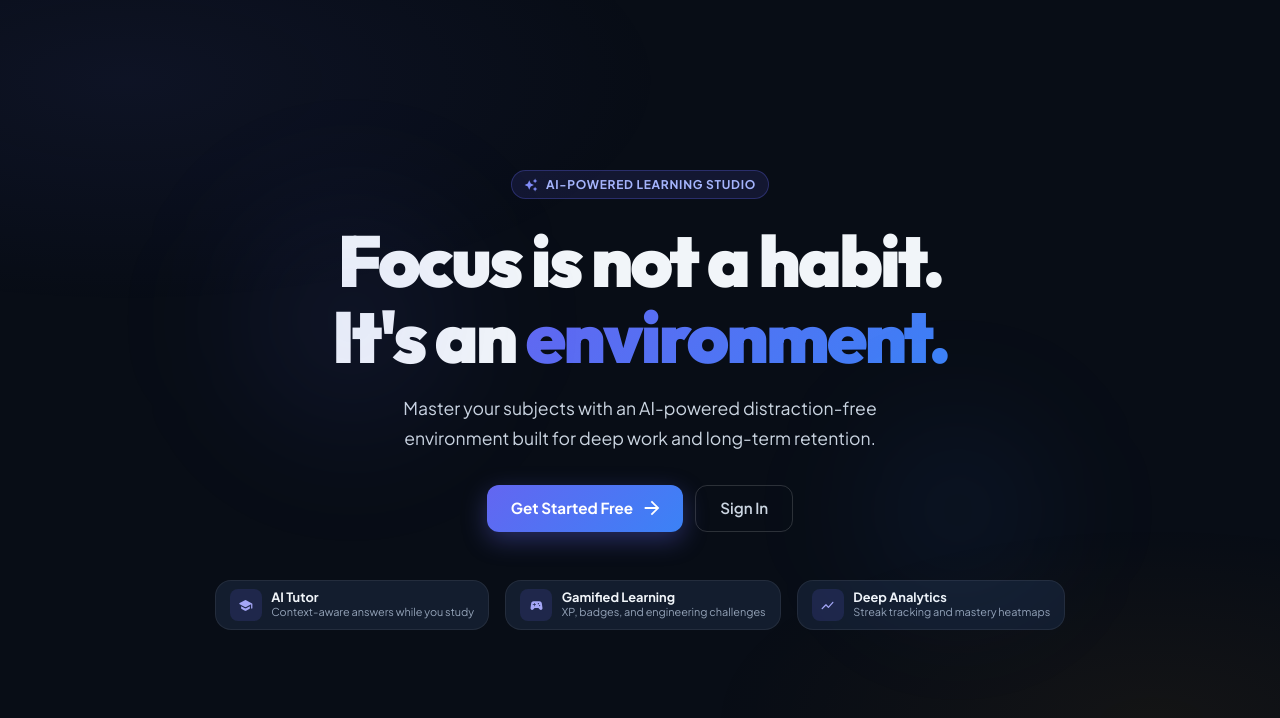
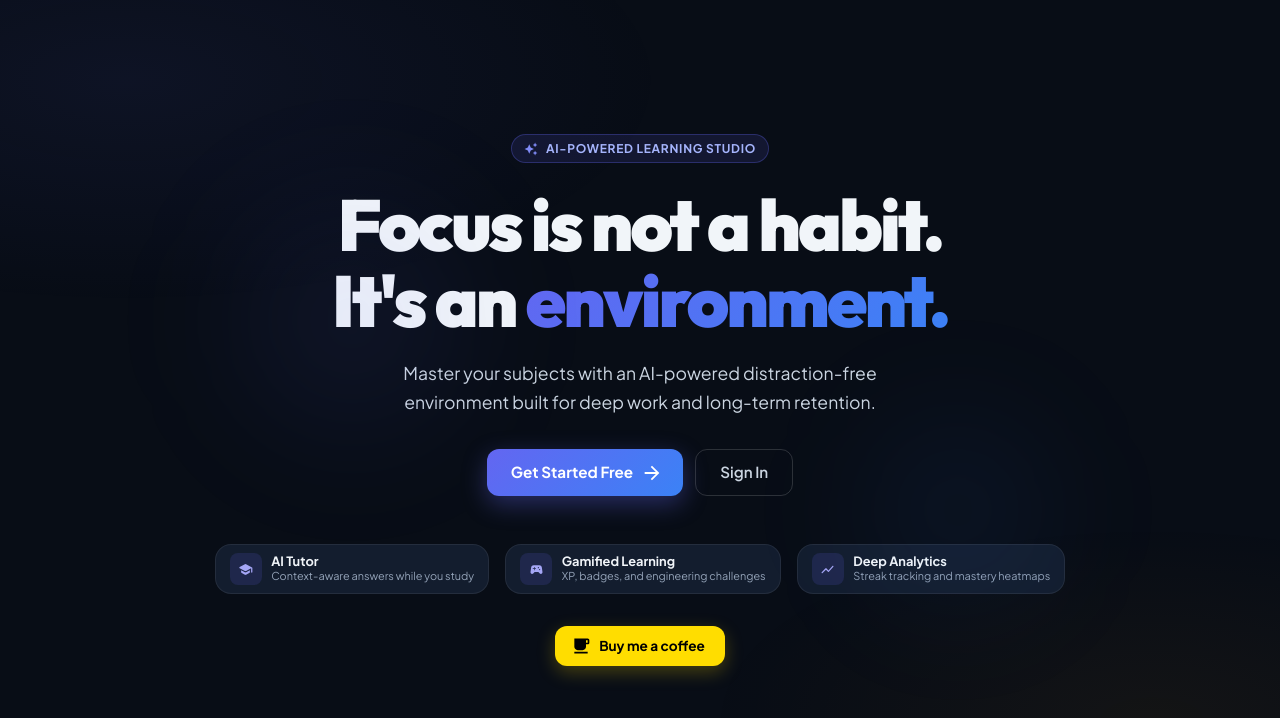
Before and after one commit to Safwannellyady/FocusLearner, a React (Create React App) app in the folder frontend/: page / in a window 1280 px wide. Shown: the top 718 px of the page. Built offline with nearby package versions, Linux system fonts and the light colour scheme; no server answers.

Commit message:
feat: add Buy Me a Coffee button to homepage (#69)

```diff
--- a/frontend/src/components/LandingPage.js
+++ b/frontend/src/components/LandingPage.js
@@ -5,6 +5,7 @@ import { motion } from "framer-motion";
 
 import AutoAwesomeIcon from "@mui/icons-material/AutoAwesome";
 import ArrowForwardIcon from "@mui/icons-material/ArrowForward";
+import LocalCafeIcon from "@mui/icons-material/LocalCafe";
 import SchoolRoundedIcon from "@mui/icons-material/SchoolRounded";
 import SportsEsportsRoundedIcon from "@mui/icons-material/SportsEsportsRounded";
 import ShowChartRoundedIcon from "@mui/icons-material/ShowChartRounded";
@@ -215,6 +216,40 @@ const LandingPage = () => {
           ))}
         </Box>
       </motion.div>
+
+      {/* Buy me a coffee */}
+      <motion.div
+        initial={{ opacity: 0, y: 12 }}
+        animate={{ opacity: 1, y: 0 }}
+        transition={{ duration: 0.5, delay: 0.7 }}
+      >
+        <Button
+          component="a"
+          href="https://buymeacoffee.com/Safwan_ms"
+          target="_blank"
+          rel="noopener noreferrer"
+          startIcon={<LocalCafeIcon />}
+          sx={{
+            mt: 4,
+            fontFamily: "Plus Jakarta Sans, sans-serif",
+            fontWeight: 700,
+            fontSize: "0.85rem",
+            px: 2.5, py: 1,
+            borderRadius: "var(--r-md)",
+            textTransform: "none",
+            background: "#FFDD00",
+            color: "#000000",
+            boxShadow: "0 6px 18px rgba(255,221,0,0.25)",
+            "&:hover": {
+              background: "#ffe033",
+              transform: "translateY(-1px)",
+              boxShadow: "0 10px 24px rgba(255,221,0,0.4)",
+            },
+          }}
+        >
+          Buy me a coffee
+        </Button>
+      </motion.div>
     </Box>
   );
 };
```
